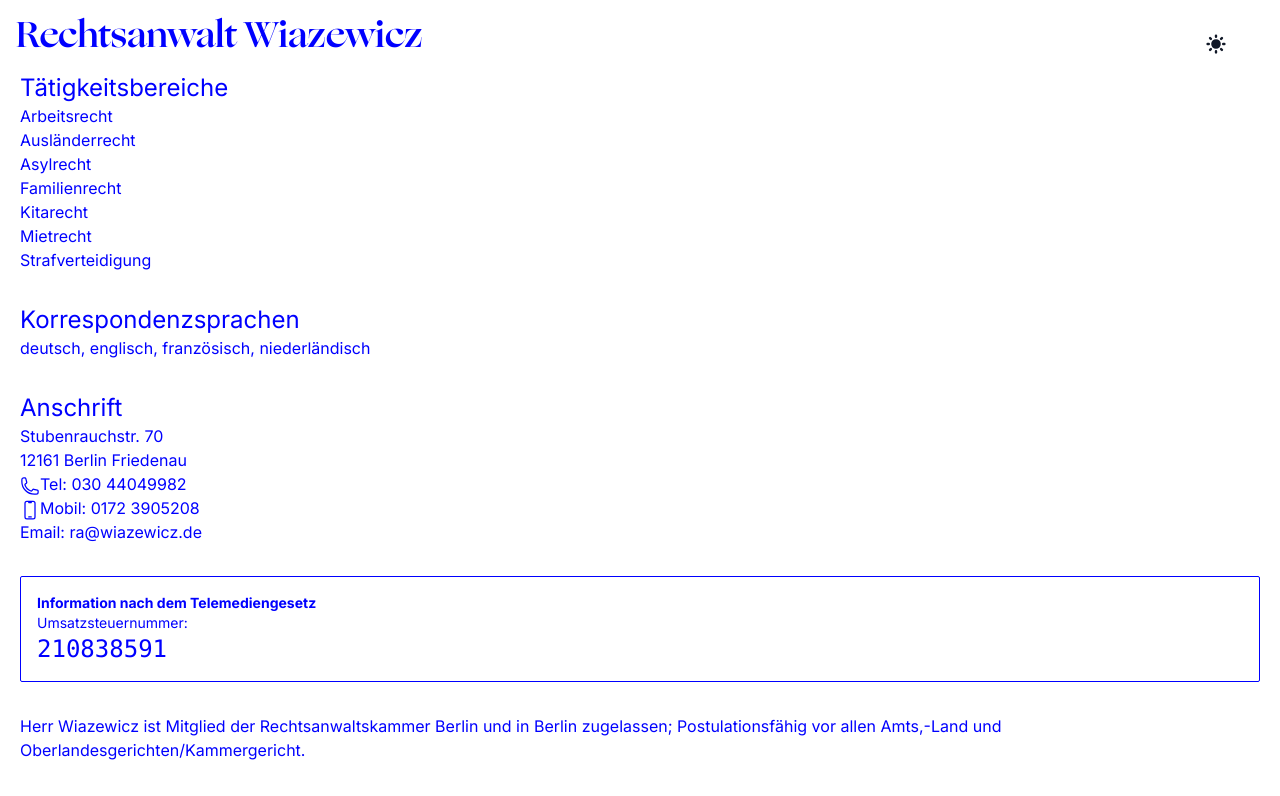
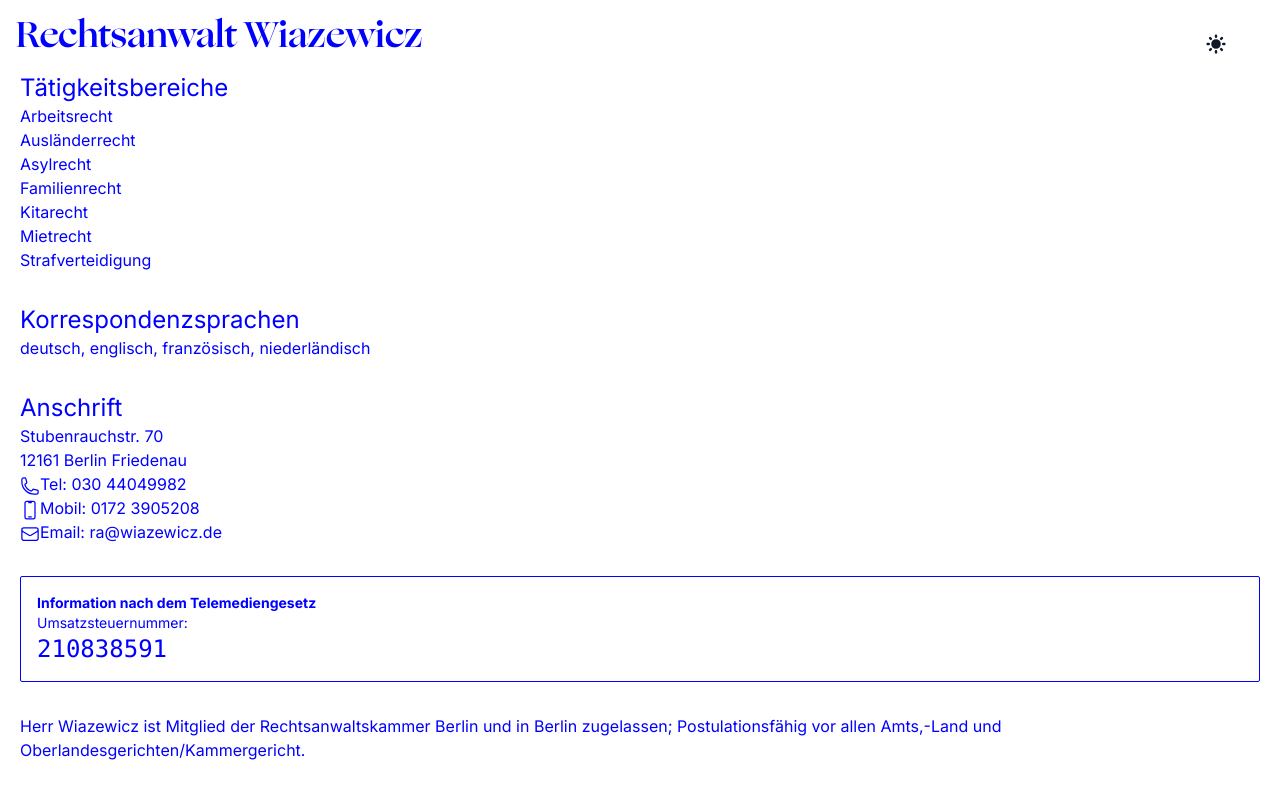
Before and after one commit to dreadbeard11/ra-wiazewicz, a Next.js app: page / in a window 1280 px wide. Shown: the top 796 px of the page. Built offline with nearby package versions, Linux system fonts and the light colour scheme.

Commit message:
Update page.tsx

```diff
--- a/src/app/page.tsx
+++ b/src/app/page.tsx
@@ -3,7 +3,7 @@ import Container from "@/app/_components/container";
 import { Intro } from "@/app/_components/intro";
 // import ThemeSwitch from "@/app/_components/ThemeSwitch";
 
-import { PhoneIcon, DevicePhoneMobileIcon } from "@heroicons/react/24/outline";
+import { PhoneIcon, DevicePhoneMobileIcon, EnvelopeIcon } from "@heroicons/react/24/outline";
 
 export default function Index() {
 
@@ -38,7 +38,7 @@ deutsch, englisch, französisch, niederländisch
 <div>12161 Berlin Friedenau</div>
 <div><PhoneIcon className="h-5 w-5 inline" />Tel: 030 44049982 </div>
 <div><DevicePhoneMobileIcon className="h-5 w-5 inline" />Mobil: 0172 3905208 </div>
-<div>Email: ra@wiazewicz.de </div>
+<div><EnvelopeIcon className="h-5 w-5 inline" />Email: ra@wiazewicz.de </div>
 
 </div>
 <div className="border rounded-sm border-current p-4">
```
